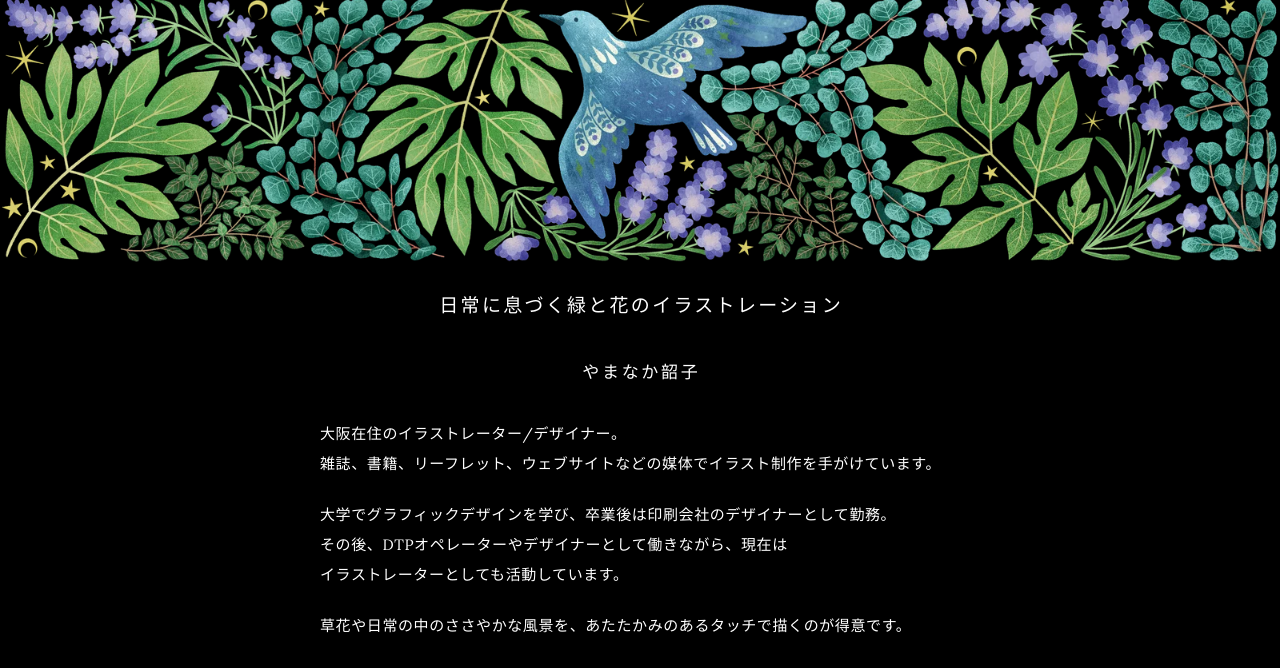
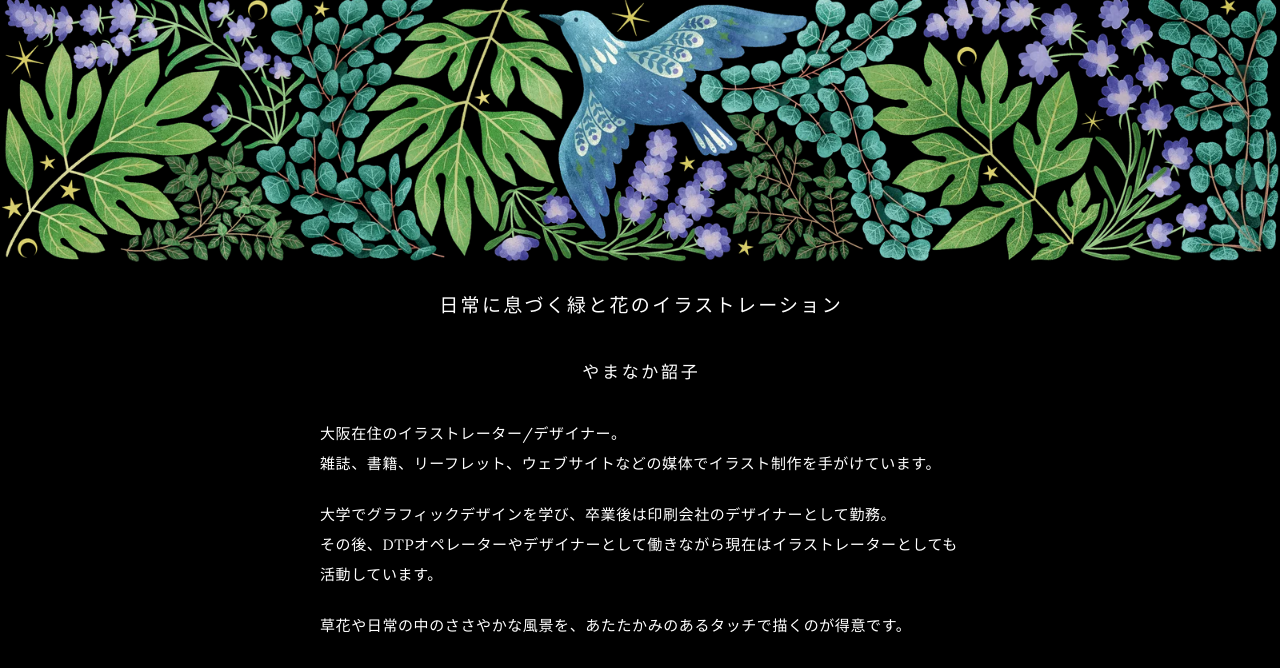
Before and after one commit to sh0wk0-dev/portfolio, a plain HTML site: page profile.html in a window 1280 px wide. Shown: the part 60-728 px from the top of the page. Drawn offline with Linux system fonts and the light colour scheme.

Commit message:
Profile: 「働きながら、現在は」の読点を削除
Co-Authored-By: Claude Sonnet 5.5 <noreply@anthropic.com>

```diff
--- a/profile.html
+++ b/profile.html
@@ -38,7 +38,7 @@
     <p>大阪在住の<wbr>イラストレーター/<wbr>デザイナー。<br>
     雑誌、<wbr>書籍、<wbr>リーフレット、<wbr>ウェブサイトなどの<wbr>媒体で<wbr>イラスト制作を<wbr>手がけています。</p>
     <p>大学で<wbr>グラフィックデザインを<wbr>学び、<wbr>卒業後は<wbr>印刷会社の<wbr>デザイナーとして<wbr>勤務。<br>
-    その後、<wbr>DTPオペレーターや<wbr>デザイナーとして<wbr>働きながら、<wbr>現在は<wbr>イラストレーターとしても<wbr>活動しています。</p>
+    その後、<wbr>DTPオペレーターや<wbr>デザイナーとして<wbr>働きながら<wbr>現在は<wbr>イラストレーターとしても<wbr>活動しています。</p>
     <p>草花や<wbr>日常の中の<wbr>ささやかな風景を、<wbr>あたたかみのある<wbr>タッチで<wbr>描くのが<wbr>得意です。</p>
     <p class="contact">お仕事の<wbr>お問い合わせは、<wbr><a href="contact.html">お問い合わせフォーム</a><wbr>もしくは<wbr>メールまで<wbr>お気軽に<wbr>ご連絡ください。<br>
     <a href="mailto:showkoyamanaka@gmail.com">showkoyamanaka@gmail.com</a></p>
```
